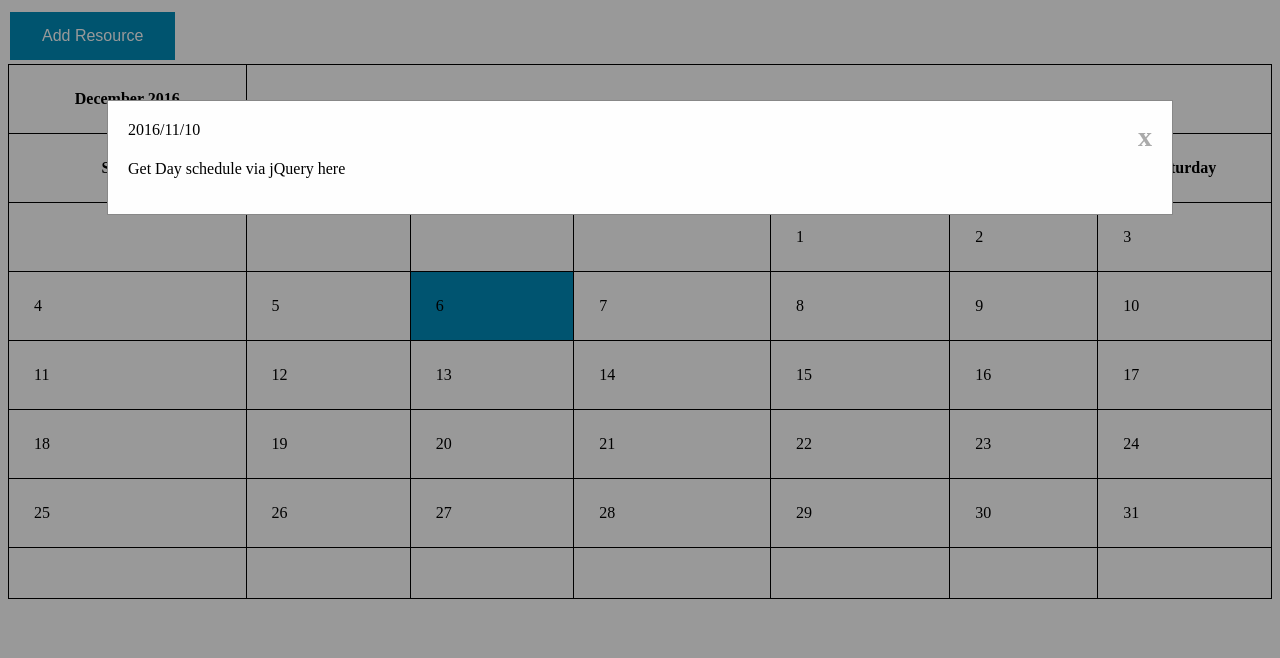
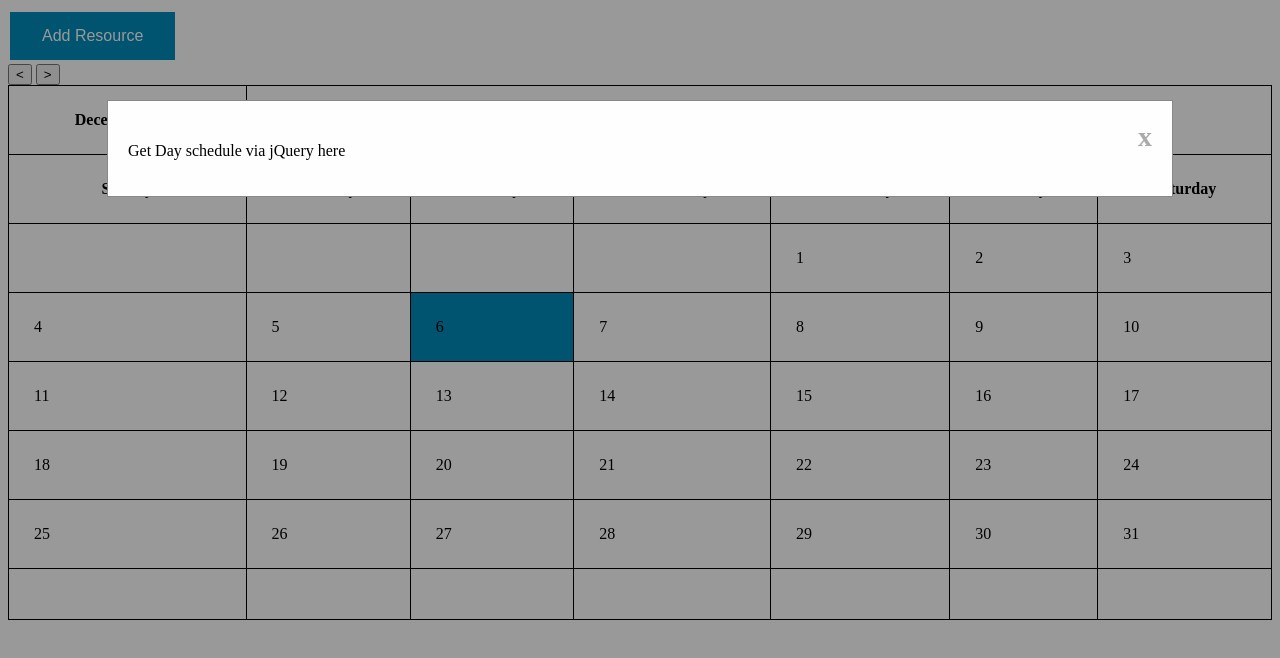
Before and after one commit to craigweeks99/reservationator, a plain HTML site: page client/calendar.html in a window 1280 px wide. Both pictures are taken after a click on the element "10". Drawn offline with nearby package versions, Linux system fonts and the light colour scheme; no server answers.

Commit message:
synced calander

```diff
--- a/client/calendar.css
+++ b/client/calendar.css
@@ -71,7 +71,6 @@ box-shadow: 0px 8px 16px 0px rgba(0,0,0,0.2);
 }
 
 .show {display:block;}
-.hide {display:none;}
 
 .dropdown1-content p {
 color: black;
--- a/client/calendar.html
+++ b/client/calendar.html
@@ -7,7 +7,6 @@
 <body>
 	<div id="schedule" class="modal">
 		<div class="modal-content">
-		<p2 id="date"></p2>
     		<span id="close" class="btnStyle">x</span>
 				<h1 id="dispDate"></h1>
    				 <p>Get Day schedule via jQuery here</p>
@@ -20,6 +19,10 @@
 			<p>Other text Here</p>
 			<p>More text here</p>
 		</div>
+	</div>
+	<div>
+	<button onclick="back()"><</button>
+	<button onclick="forward()">></button>
 	</div>
 	<table id="calander" style="width:100%">
 		<tr>
--- a/client/calendar.js
+++ b/client/calendar.js
@@ -1,14 +1,3 @@
-function request(json, successCallback, errorCallback) {
-    $.ajax({
-        url: "http://localhost:8080/rest",
-        type: "POST",
-        data: JSON.stringify(json),
-        async: true,
-        success: successCallback,
-        error: errorCallback
-    })
-}
-
 function getFirstDate(){
     var date = today;
     var firstDay = new Date(date.getFullYear(), date.getMonth(), 1);
@@ -21,10 +10,34 @@ function getLastDate(){
     return lastDay;
 }
 
+function back(){
+    today.setMonth(today.getMonth()-1);
+    populate()
+}
+
+function forward(){
+    today.setMonth(today.getMonth()+1);
+    populate()
+}
+
+
+var monthNames = ["January", "February", "March", "April", "May", "June","July", "August", "September", "October", "November", "December"];
+var today = new Date();
+var realToday = new Date();//<---------------------------------------------------------------------------------------------------------------------------Insert Date Here <--Leave blank for today
+
+function populate(){
+
     var calDates = [];
     var y = 0;
-var monthNames = ["January", "February", "March", "April", "May", "June","July", "August", "September", "October", "November", "December"];
-var today = new Date(); //<---------------------------------------------------------------------------------------------------------------------------Insert Date Here <--Leave blank for today
+
+    for(i=0; i<7; i++){
+        for(j=2; j<8; j++){
+            document.getElementById("calander").rows[j].cells[i].innerHTML = '';
+            document.getElementById("calander").rows[j].cells[i].style.backgroundColor='#FFFFFF';
+            console.log("cleared: " + j + " , " + i);
+        }
+    }
+
     document.getElementById("calander").rows[0].cells[0].innerHTML = monthNames[today.getMonth()] + " " + today.getFullYear();
 
     for(i = 0; i<7; i++){
@@ -43,46 +56,29 @@ for(i = 0; i<Number(getLastDate().getDate()); i++){
 
         document.getElementById("calander").rows[y+2].cells[x].setAttribute("date", today.getFullYear() + " " +  today.getMonth() + " " + calDates[x][y]);
         if(x==6){y++;}
-    if(i+1 == Number(today.getDate())){
+        if(i+1 == Number(realToday.getDate()) && today.getMonth() == realToday.getMonth() && today.getYear() == realToday.getYear()){
             document.getElementById("calander").rows[y+2].cells[x].style.backgroundColor='#008CBA';
         }
     }
+}
+
+populate();
+
+
 
 var modal = document.getElementById("schedule");
 var table = document.getElementById("calander");
 var closeBtn = document.getElementById("close");
 
 
-$("#calander .daybutton").on("click", (event)=>{
+$("#calander .daybutton").on("click", ()=>{
+    $("#schedule").addClass("show");
+    var selectedday = $(this).attr("date");
+    console.log(selectedday);
+    var requestJSON = {
 
-    var selectedday = event.target.getAttribute("date").split(" ");
-    $("#schedule #date").html(selectedday[0] + "/" + selectedday[1] + "/" + selectedday[2]);
-    var requestJSON = {
-        event : "getdayinfo",
-        ymd : selectedday[0] + selectedday[1] + selectedday[2],
-        year : selectedday[0],
-        month : selectedday[1],
-        day : selectedday[2],
-	groupID : $.cookie("group_id"),
-        token : $.cookie("id_token")
     }
-    request(requestJSON, function(data) {          //make request to server and recieve data
-        var dataJSON = JSON.parse(data);    //parse data string to jso
-        //for period in schedule show expandable box
-        console.log(data);
-        var scheduleHTML = "";
-        var day = JSON.parse(dataJSON.day);
-        schedule.html
-        for(var p in day.schedules[0].periods) {
-            var period = day.schedules[0].periods[p];
-            scheduleHTML += "<div class=.period>" + period.name + ": " + period.start + " to " + period.end + "</div>";
-        }
-        $("#schedule .modal-content").append(scheduleHTML);
-    }, function(err) {
-        console.log("error retrieving day");
-    })
     var contentJSON = 0;
-        $("#schedule").addClass("show");
     //$("#schedule")
 })
 
```
Lines whose indentation alone changed are shown as unchanged.
